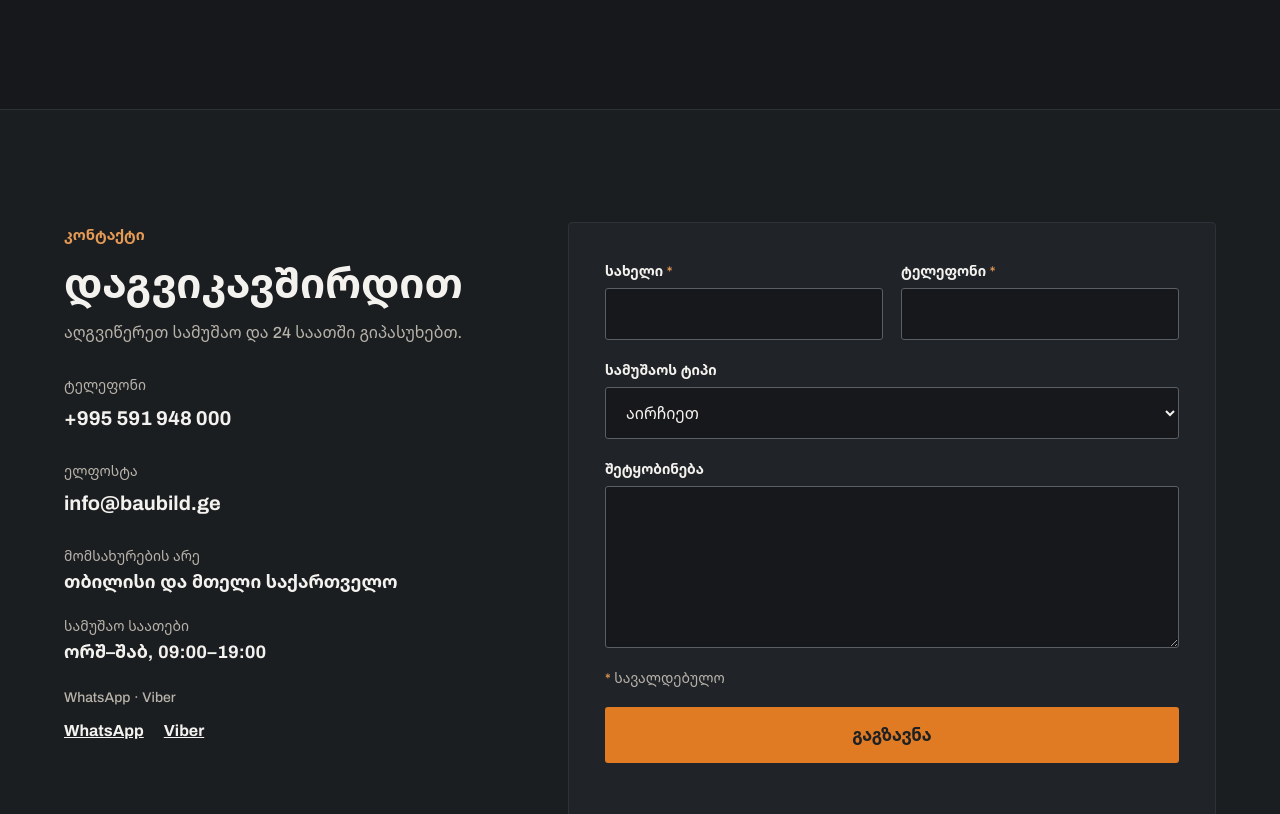
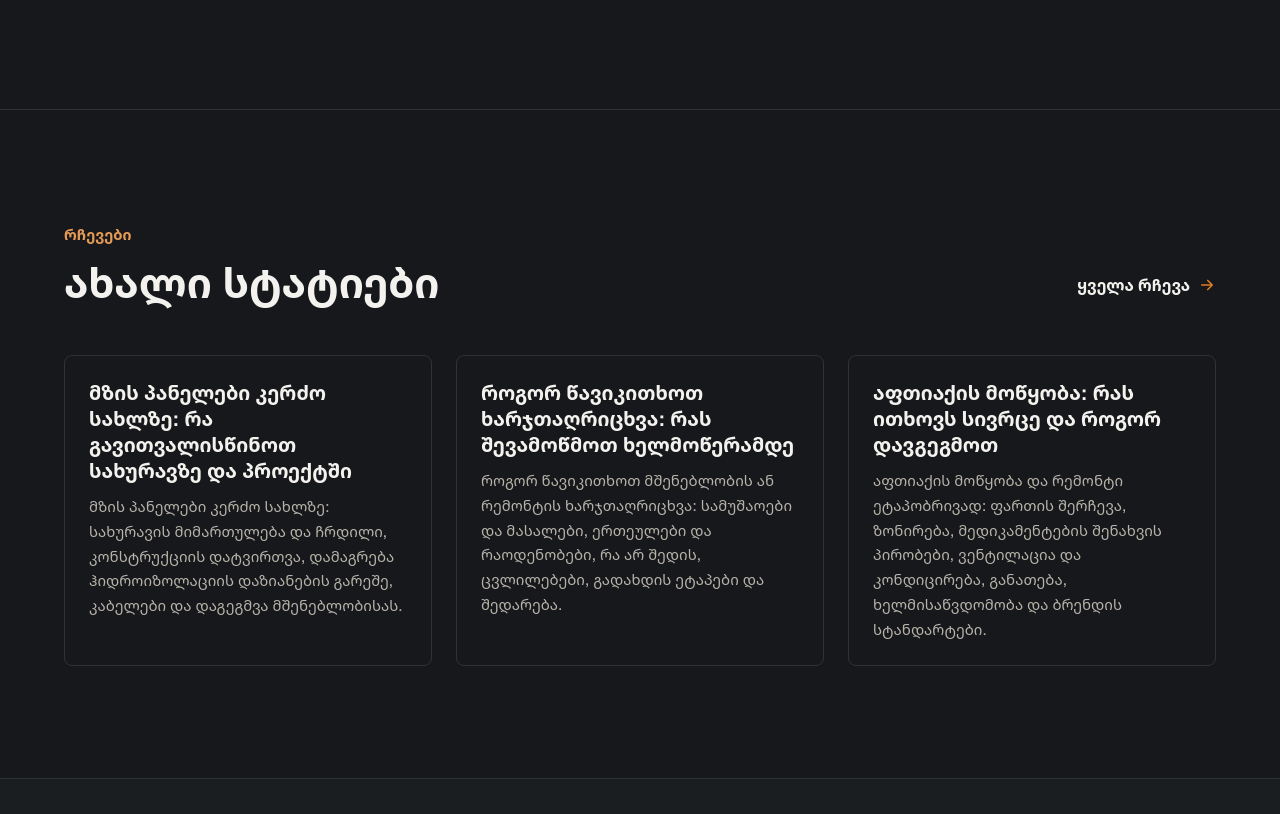
Before and after one commit to adamaia7/BBWebsite, an Astro site: page / in a window 1280 px wide. Shown: the part 4607-5421 px from the top of the page. Built offline with nearby package versions, Linux system fonts and the light colour scheme; Astro itself is replaced by a stand-in of ours.

Commit message:
SEO: faster indexing - latest guides on homepage, lastmod in sitemap, newest-first guides index
Co-Authored-By: Claude Opus 5.5 <noreply@anthropic.com>
Claude-Session: https://claude.ai/code/session_01QGAnf31zDgZstGgkKNoia1

```diff
--- a/src/components/GuidesIndex.astro
+++ b/src/components/GuidesIndex.astro
@@ -3,7 +3,7 @@ import Base from '../layouts/Base.astro';
 import Header from './Header.astro';
 import Footer from './Footer.astro';
 import { homeUrl, LANGS, type Lang } from '../i18n';
-import { guides, guideUi, guideUrl } from '../i18n/guides';
+import { guidesByDate, guideUi, guideUrl } from '../i18n/guides';
 
 interface Props {
   lang: Lang;
@@ -23,7 +23,7 @@ const paths = Object.fromEntries(LANGS.map((l) => [l, guideUrl(l)])) as Record<L
       <h1 class="h2">{ui.title}</h1>
       <p class="gi__lead">{ui.lead}</p>
       <ul class="gi__list">
-        {guides[lang].map((g) => (
+        {guidesByDate(lang).map((g) => (
           <li class="gi__item">
             <h2 class="gi__title"><a href={guideUrl(lang, g.slug)}>{g.h1}</a></h2>
             <p>{g.metaDescription}</p>
--- a/src/components/HomePage.astro
+++ b/src/components/HomePage.astro
@@ -9,6 +9,7 @@ import About from './About.astro';
 import Process from './Process.astro';
 import Reviews from './Reviews.astro';
 import Contact from './Contact.astro';
+import LatestGuides from './LatestGuides.astro';
 import Footer from './Footer.astro';
 import { url, type Lang } from '../i18n';
 
@@ -28,6 +29,7 @@ const { lang } = Astro.props;
     <About lang={lang} />
     <Process lang={lang} />
     <Reviews lang={lang} />
+    <LatestGuides lang={lang} />
     <Contact lang={lang} />
   </main>
   <Footer lang={lang} />
--- /dev/null
+++ b/src/components/LatestGuides.astro
@@ -0,0 +1,72 @@
+---
+// მთავარ გვერდზე უახლესი სტატიები: ახალ გვერდებს მთავარიდან პირდაპირ ბმული აქვთ, რაც ინდექსაციას აჩქარებს.
+import { type Lang } from '../i18n';
+import { guidesByDate, guideUi, guideUrl } from '../i18n/guides';
+
+interface Props {
+  lang: Lang;
+}
+const { lang } = Astro.props;
+const ui = guideUi[lang];
+const latest = guidesByDate(lang).slice(0, 3);
+---
+
+<section class="section section--border">
+  <div class="container">
+    <div class="section-head">
+      <div>
+        <span class="eyebrow">{ui.eyebrow}</span>
+        <h2 class="h2">{ui.latest}</h2>
+      </div>
+      <a class="arrow-link" href={guideUrl(lang)}>
+        {ui.all}
+        <svg width="18" height="18" viewBox="0 0 24 24" fill="none" stroke="#E07B24" stroke-width="2.2" stroke-linecap="round" stroke-linejoin="round" aria-hidden="true"><path d="M5 12h14M13 6l6 6-6 6"></path></svg>
+      </a>
+    </div>
+    <ul class="lg">
+      {latest.map((g) => (
+        <li class="lg__item">
+          <h3 class="lg__title"><a href={guideUrl(lang, g.slug)}>{g.h1}</a></h3>
+          <p>{g.metaDescription}</p>
+        </li>
+      ))}
+    </ul>
+  </div>
+</section>
+
+<style>
+  .lg {
+    list-style: none;
+    margin: 0;
+    padding: 0;
+    display: grid;
+    gap: 16px;
+  }
+  @media (min-width: 900px) {
+    .lg {
+      grid-template-columns: repeat(3, 1fr);
+      gap: 24px;
+    }
+  }
+  .lg__item {
+    border: 1px solid var(--border);
+    border-radius: 8px;
+    padding: 24px;
+  }
+  .lg__title {
+    font-size: 20px;
+    line-height: 1.3;
+    margin-bottom: 10px;
+  }
+  .lg__title a {
+    text-decoration: none;
+  }
+  .lg__title a:hover {
+    text-decoration: underline;
+    text-decoration-color: var(--orange);
+  }
+  .lg__item p {
+    color: var(--muted);
+    font-size: 15px;
+  }
+</style>
--- a/src/i18n/guides.ts
+++ b/src/i18n/guides.ts
@@ -49,7 +49,7 @@ export function guideUrl(lang: Lang, slug?: string): string {
   return lang === 'ka' ? url(path) : url(`${lang}/${path}`);
 }
 
-export const guideUi: Record<Lang, { eyebrow: string; title: string; metaTitle: string; metaDescription: string; lead: string; faq: string; read: string; service: string; home: string }> = {
+export const guideUi: Record<Lang, { eyebrow: string; title: string; metaTitle: string; metaDescription: string; lead: string; faq: string; read: string; service: string; home: string; latest: string; all: string }> = {
   ka: {
     eyebrow: 'რჩევები',
     title: 'რჩევები მშენებლობასა და რემონტზე',
@@ -60,6 +60,8 @@ export const guideUi: Record<Lang, { eyebrow: string; title: string; metaTitle:
     read: 'წაკითხვა',
     service: 'დაკავშირებული სერვისი',
     home: 'მთავარი',
+    latest: 'ახალი სტატიები',
+    all: 'ყველა რჩევა',
   },
   en: {
     eyebrow: 'Guides',
@@ -71,6 +73,8 @@ export const guideUi: Record<Lang, { eyebrow: string; title: string; metaTitle:
     read: 'Read',
     service: 'Related service',
     home: 'Home',
+    latest: 'Latest guides',
+    all: 'All guides',
   },
 };
 
@@ -3319,3 +3323,9 @@ const en: Guide[] = [
 ];
 
 export const guides: Record<Lang, Guide[]> = { ka, en };
+
+/** სტატიები ახლიდან ძველისკენ (გამოქვეყნების თარიღით) */
+export function guidesByDate(lang: Lang): Guide[] {
+  // ერთი დღის სტატიებში ბოლოს დამატებული პირველია
+  return [...guides[lang]].reverse().sort((a, b) => b.published.localeCompare(a.published));
+}
```
Also changed, not shown: src/pages/sitemap.xml.ts (+14 -12 lines).
